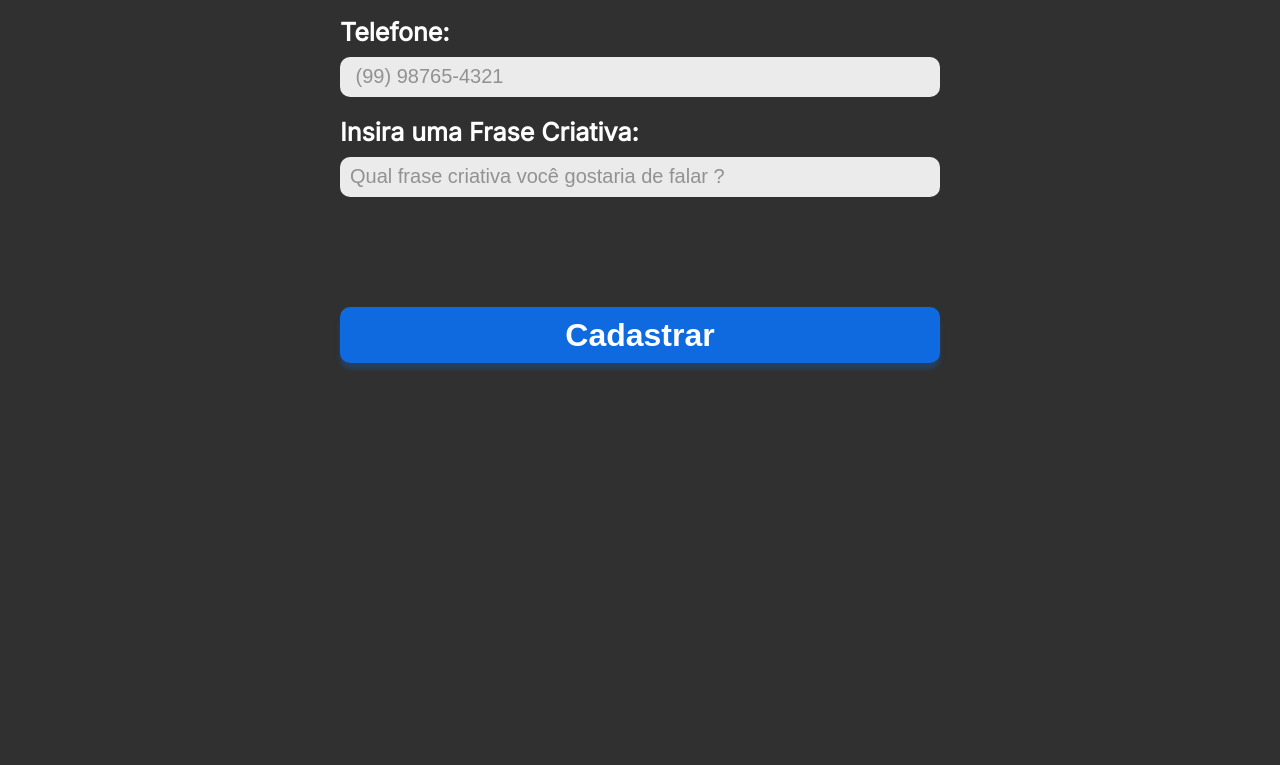
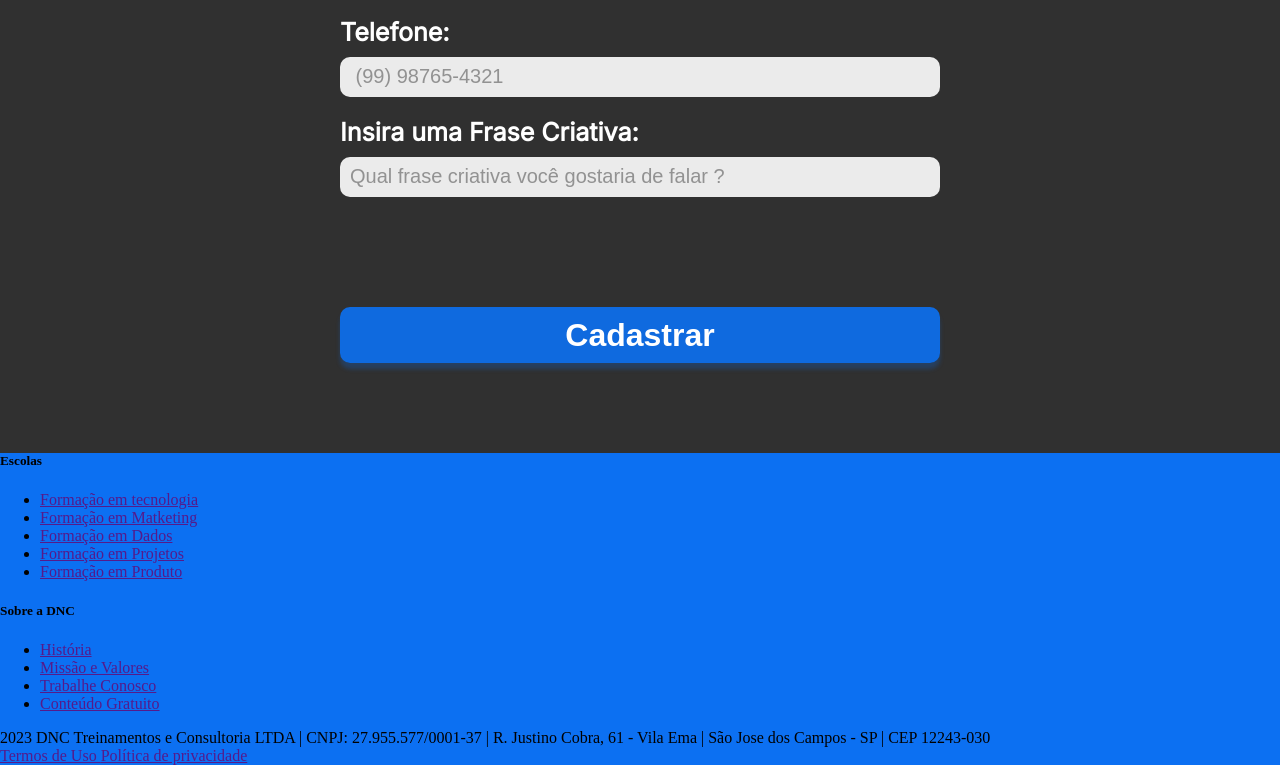
Before and after one commit to FgsMeireles/bootcampDNC, a plain HTML site: page index.html in a window 1280 px wide. Shown: the part 1078-1843 px from the top of the page. Before the commit the page ends 1531 px from the top, so only its background shows below. Drawn offline with Linux system fonts and the light colour scheme.

Commit message:
Adicionando footer

```diff
--- a/index.html
+++ b/index.html
@@ -66,5 +66,62 @@
             <input type="submit" value="Cadastrar">
         </form>
     </section>
+
+    <footer>
+        <div classe="linha1">
+            <nav>
+                <h5> Escolas </h5>
+                <ul>
+                    <li>
+                        <a href=""> Formação em tecnologia </a>
+                    </li>
+
+                    <li>
+                        <a href=""> Formação em Matketing </a>
+                    </li>
+
+                    <li>
+                        <a href=""> Formação em Dados </a>
+                    </li>
+
+                    <li>
+                        <a href=""> Formação em Projetos </a>
+                    </li>
+
+                    <li>
+                        <a href=""> Formação em Produto </a>
+                    </li>
+                </ul>
+            </nav>
+            <nav>
+                <h5> Sobre a DNC </h5>
+                <ul>
+                    <li>
+                        <a href=""> História </a>
+                    </li>
+
+                    <li>
+                        <a href=""> Missão e Valores </a>
+                    </li>
+
+                    <li>
+                        <a href=""> Trabalhe Conosco </a>
+                    </li>
+
+                    <li>
+                        <a href=""> Conteúdo Gratuito </a>
+                    </li>
+                </ul>
+            </nav>
+            <div class="endereço">
+                2023 DNC Treinamentos e Consultoria LTDA | CNPJ: 27.955.577/0001-37 | R. Justino Cobra, 61 - Vila Ema | São Jose dos Campos - SP | CEP 12243-030
+            </div>
+        </div>
+
+        <div class="linha2">
+            <a href=""> Termos de Uso </a>
+            <a href=""> Política de privacidade </a>
+        </div>
+    </footer>
 </body>
 </html>
--- a/style.css
+++ b/style.css
@@ -1,4 +1,5 @@
 /* Importação de Fonte */
+
 @import url('https://fonts.googleapis.com/css2?family=Inter:wght@100;400&display=swap');
 
     :root{
@@ -20,6 +21,7 @@
 
 
     /* Menu de Navegação Principal */
+
             #principal{
                 width: 100%;
                 height: 100px;
@@ -75,6 +77,7 @@
 
 
     /* Seção Principal do Site */
+
         section{
             display: flex;
             flex-direction: column;
@@ -113,6 +116,7 @@
         }
 
     /* Formulário */
+
         form{
             color: white;
             font-family: var(--fonte-padrao);
@@ -171,3 +175,14 @@
             box-shadow: 0px 6px 4px rgba(12, 112, 242, 0.25);
             cursor: pointer;
         }
+
+    /* Footer */
+
+        footer{
+            width: 100%;
+            background-color: var(--azul-dnc);
+        }
+
+        footer .linha1{
+            display:flex;
+        }
```
